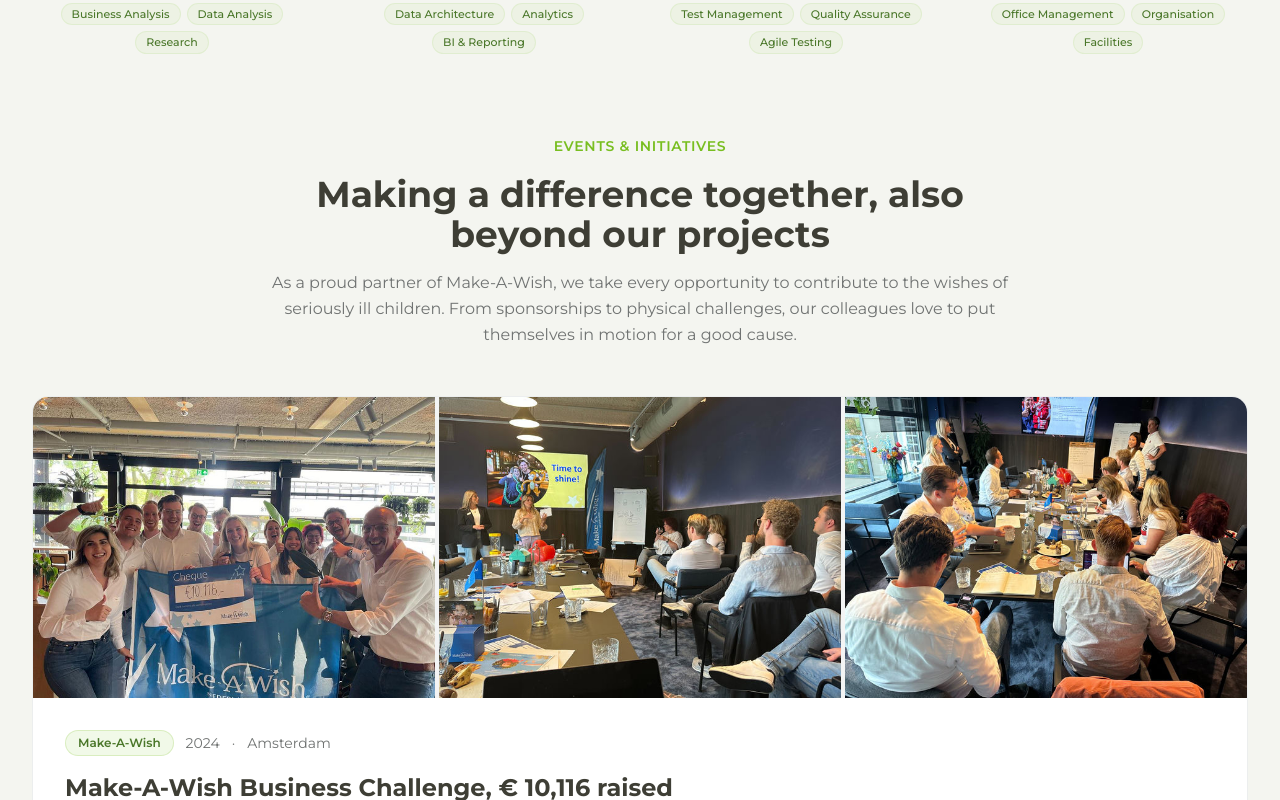
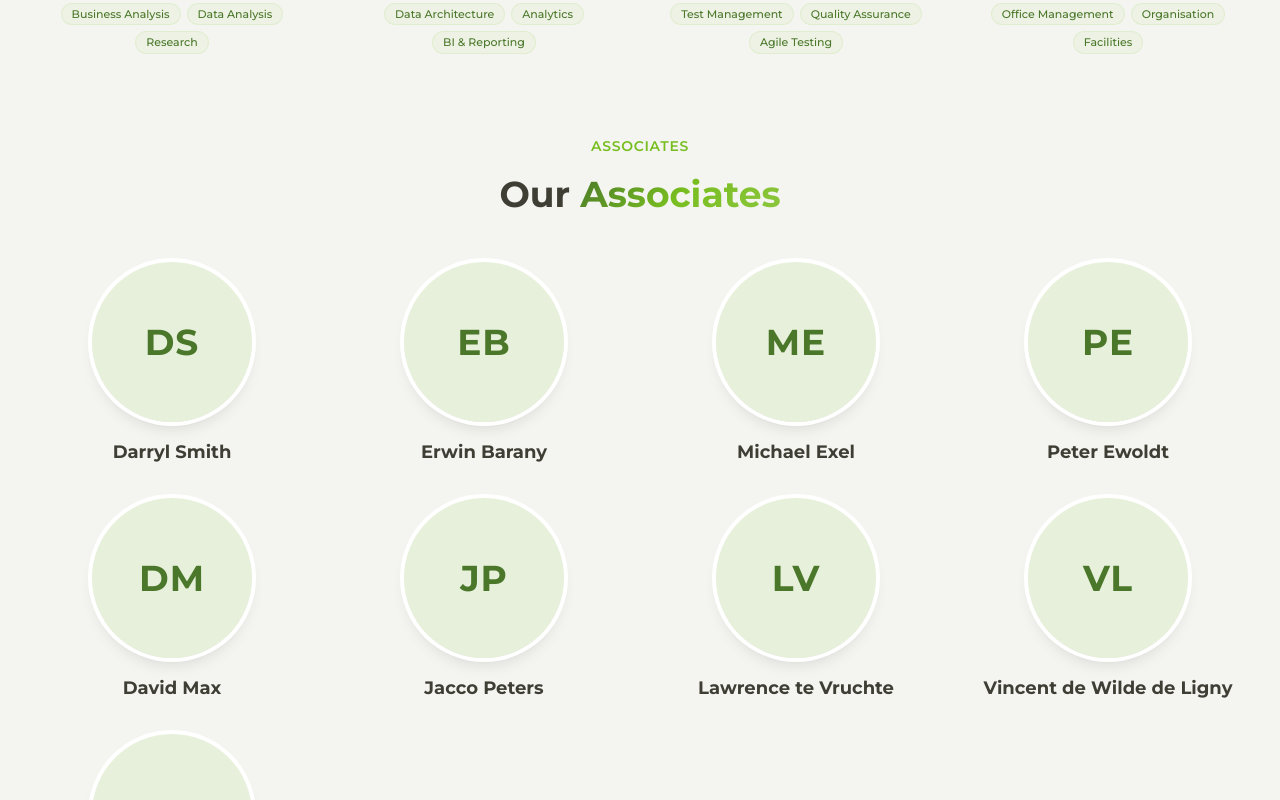
Before and after one commit to AndreKeizer/itspeople-website, a Next.js app: page /en/over-ons in a window 1280 px wide. Shown: the part 5020-5820 px from the top of the page. Built offline with nearby package versions, Linux system fonts and the light colour scheme.

Commit message:
Over ons: add Associates section

```diff
--- a/src/app/[locale]/over-ons/page.tsx
+++ b/src/app/[locale]/over-ons/page.tsx
@@ -11,6 +11,19 @@ function initials(name: string): string {
   const parts = name.trim().split(/\s+/);
   return (parts[0][0] + parts[parts.length - 1][0]).toUpperCase();
 }
+
+/** Associates: shown in their own section below the team. Leave image empty to show initials. */
+const associates: { name: string; image: string }[] = [
+  { name: "Darryl Smith", image: "" },
+  { name: "Erwin Barany", image: "" },
+  { name: "Michael Exel", image: "" },
+  { name: "Peter Ewoldt", image: "" },
+  { name: "David Max", image: "" },
+  { name: "Jacco Peters", image: "" },
+  { name: "Lawrence te Vruchte", image: "" },
+  { name: "Vincent de Wilde de Ligny", image: "" },
+  { name: "Adnan Rashid", image: "" },
+];
 
 const data = {
   nl: {
@@ -346,6 +359,31 @@ export default function OverOnsPage() {
             ))}
           </div>
 
+          {/* Associates */}
+          <div className="mt-20">
+            <motion.div initial={{ opacity: 0, y: 20 }} whileInView={{ opacity: 1, y: 0 }} viewport={{ once: true }} className="text-center mb-12">
+              <span className="text-its-green text-sm font-semibold tracking-wider uppercase">Associates</span>
+              <h2 className="text-3xl sm:text-4xl font-bold mt-4 text-its-charcoal">{locale === "nl" ? "Onze" : "Our"} <span className="gradient-text">Associates</span></h2>
+            </motion.div>
+
+            <div className="grid sm:grid-cols-2 md:grid-cols-3 lg:grid-cols-4 gap-8">
+              {associates.map((m, i) => (
+                <motion.div key={m.name} initial={{ opacity: 0, y: 30 }} whileInView={{ opacity: 1, y: 0 }} viewport={{ once: true }} transition={{ delay: Math.min(i * 0.05, 0.4) }} className="group text-center">
+                  <div className="relative w-40 h-40 mx-auto mb-4 rounded-full overflow-hidden ring-4 ring-white shadow-lg group-hover:ring-its-green/30 transition-all duration-300">
+                    {m.image ? (
+                      <Image src={m.image} alt={m.name} fill className="object-cover object-top group-hover:scale-110 transition-transform duration-500" />
+                    ) : (
+                      <div aria-hidden="true" className="absolute inset-0 flex items-center justify-center bg-its-green/10 text-its-green-dark text-4xl font-bold tracking-wide">
+                        {initials(m.name)}
+                      </div>
+                    )}
+                  </div>
+                  <h3 className="font-bold text-lg text-its-charcoal">{m.name}</h3>
+                </motion.div>
+              ))}
+            </div>
+          </div>
+
           {/* Events & Initiatives */}
           <div className="mt-20">
             <motion.div initial={{ opacity: 0, y: 20 }} whileInView={{ opacity: 1, y: 0 }} viewport={{ once: true }} className="text-center max-w-3xl mx-auto mb-12">
```
